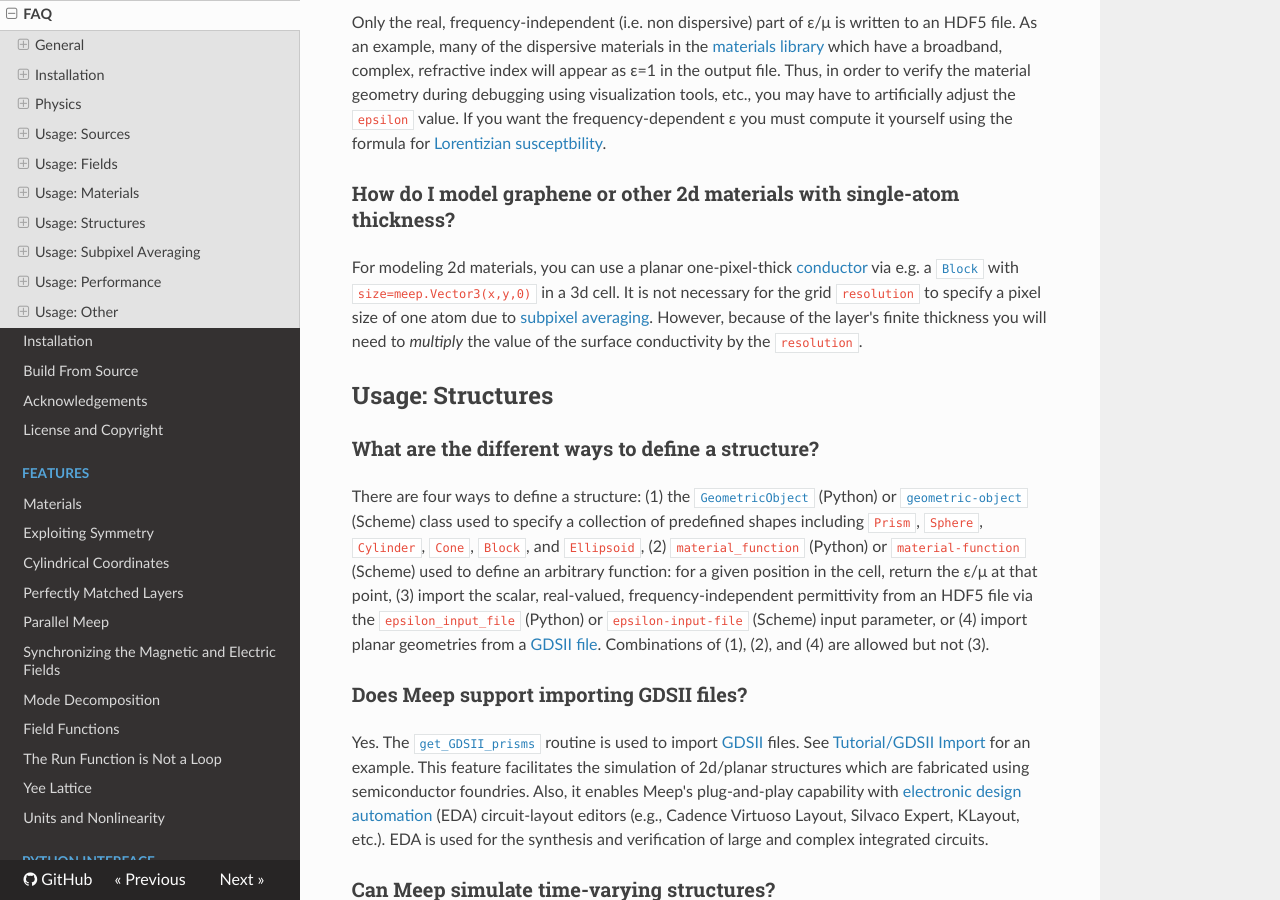
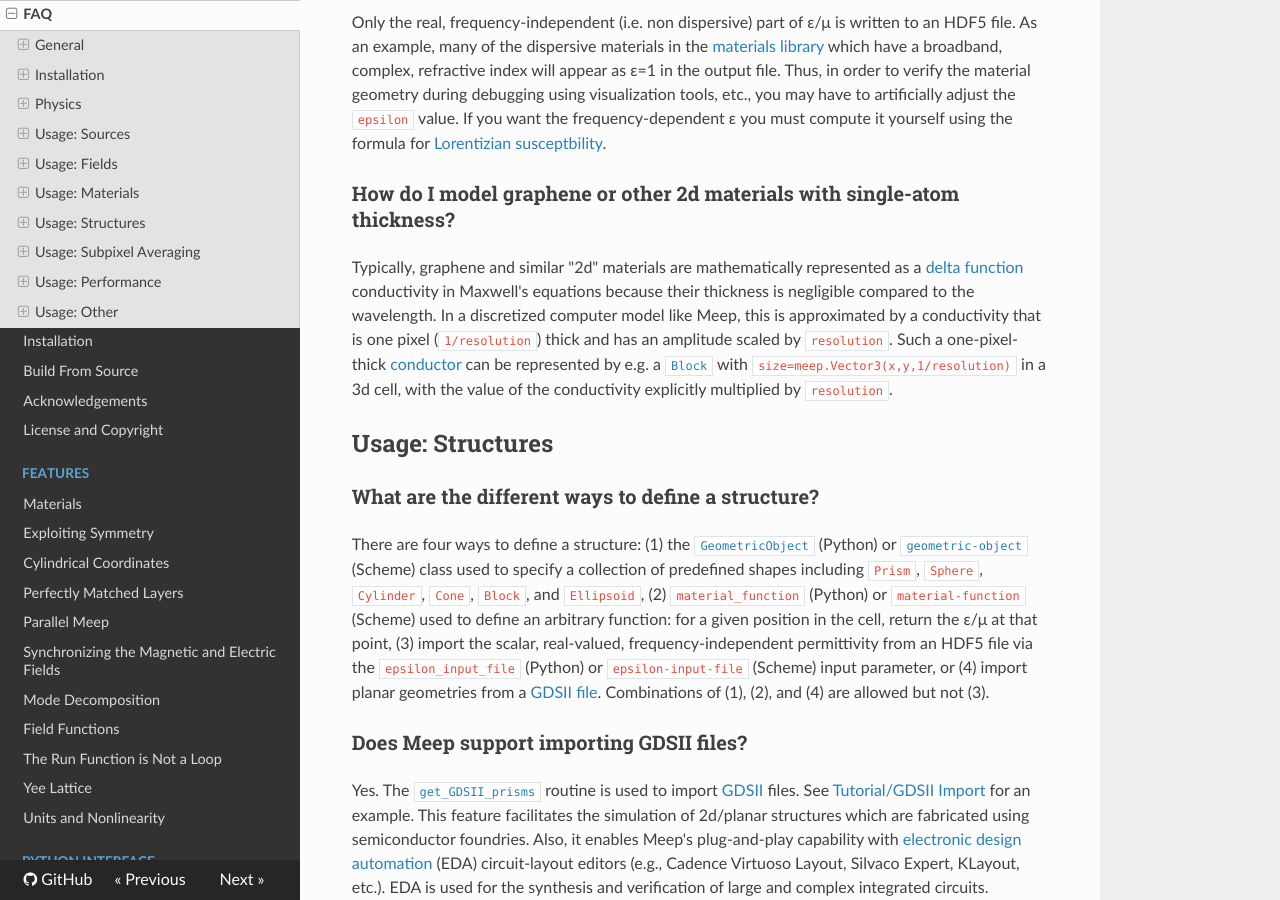
Before and after one commit to NanoComp/meep, an MkDocs documentation site: the page built from doc/docs/FAQ.md, in a window 1280 px wide and 900 px high, scrolled down 14437 px. Built offline with MkDocs 1.6.1, drawn with Linux system fonts in a browser that asks for light colours; nearby versions of some CDN libraries; formulas are drawn with MathJax 3; old or Windows-style settings are respelled for this version of MkDocs.

Commit message:
surface delta function clarification

```diff
--- a/doc/docs/FAQ.md
+++ b/doc/docs/FAQ.md
@@ -256,7 +256,8 @@ Only the real, frequency-independent (i.e. non dispersive) part of ε/μ is writ
 
 ### How do I model graphene or other 2d materials with single-atom thickness?
 
-For modeling 2d materials, you can use a planar one-pixel-thick [conductor](Materials.md#conductivity-and-complex) via e.g. a [`Block`](Python_User_Interface.md#block) with `size=meep.Vector3(x,y,0)` in a 3d cell. It is not necessary for the grid `resolution` to specify a pixel size of one atom due to [subpixel averaging](#can-subpixel-averaging-be-applied-to-dispersive-materials). However, because of the layer's finite thickness you will need to *multiply* the value of the surface conductivity by the `resolution`.
+Typically, graphene and similar "2d" materials are mathematically represented as a [delta function](https://en.wikipedia.org/wiki/Dirac_delta_function) conductivity in Maxwell's equations because their thickness is negligible compared to the wavelength. In
+a discretized computer model like Meep, this is approximated by a conductivity that is one pixel (`1/resolution`) thick and has an amplitude scaled by `resolution`.  Such a one-pixel-thick [conductor](Materials.md#conductivity-and-complex) can be represented by e.g. a [`Block`](Python_User_Interface.md#block) with `size=meep.Vector3(x,y,1/resolution)` in a 3d cell, with the value of the conductivity explicitly multiplied by `resolution`.
 
 Usage: Structures
 -----------------
```
